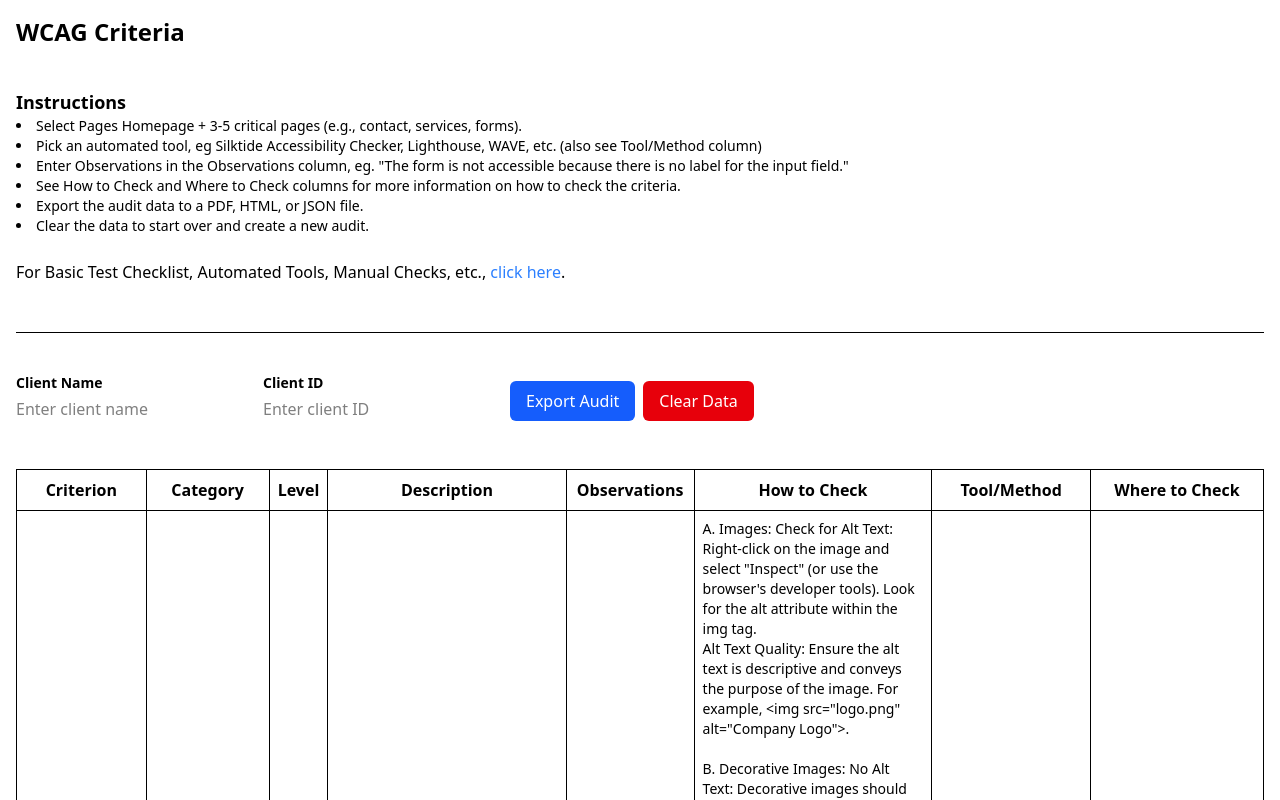
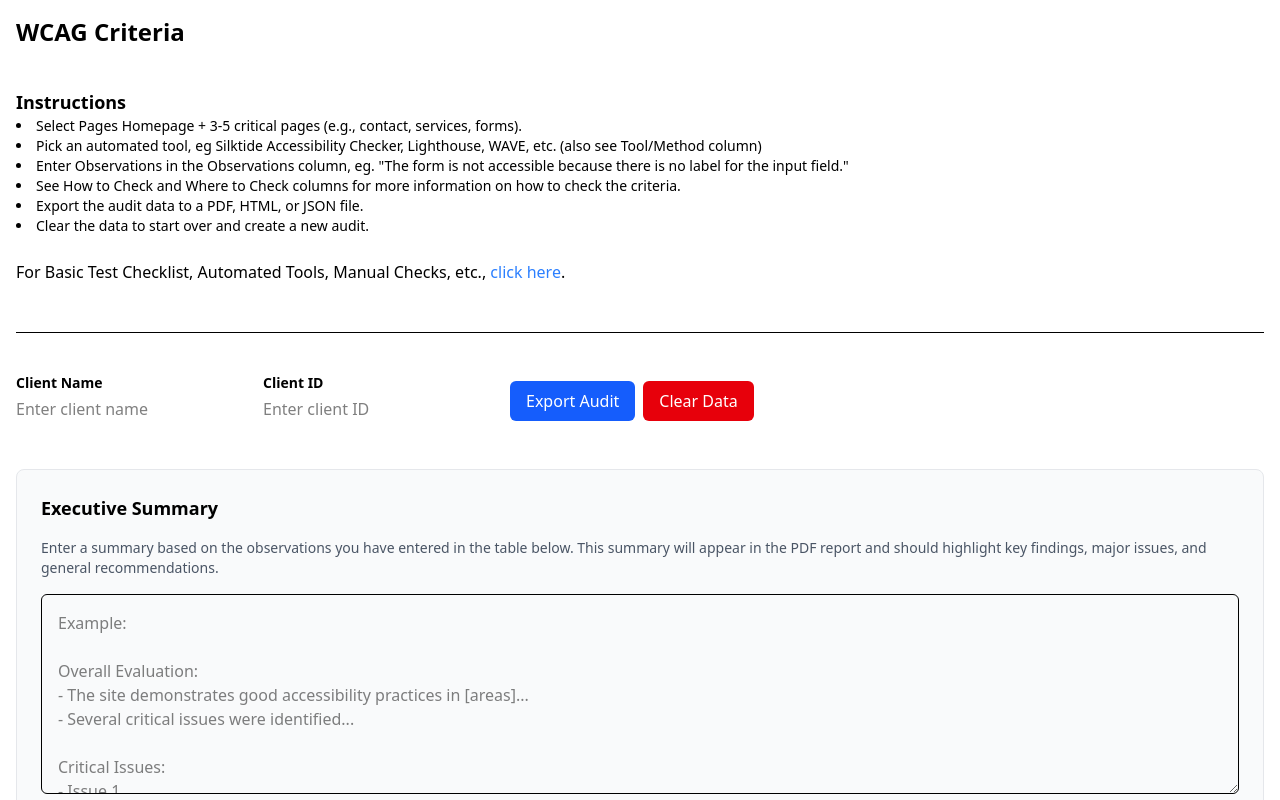
Before and after one commit to hanna-fmw/wcag-compliance-tracker, a Next.js app: page / in a window 1280 px wide. Shown: the top 800 px of the page. Built offline with nearby package versions, Linux system fonts and the light colour scheme.

Commit message:
Add executive summary feature to WCAGCriteriaPage and integrate it into ReportPreview for enhanced reporting. Updated localStorage handling to include executive summary data.

```diff
--- a/app/components/ReportPreview.js
+++ b/app/components/ReportPreview.js
@@ -129,10 +129,8 @@ export default function ReportPreview({ auditData, onClose }) {
 					<section className='mb-8'>
 						<h2 className='text-xl font-semibold mb-4'>Executive Summary</h2>
 						<div className='space-y-4'>
-							<p>Overall evaluation, including what is good.</p>
-							<p>Any Critical Issues.</p>
-							<p>Moderate Issues.</p>
-							<p>Minor Issues.</p>
+							<p>{auditData.executiveSummary}</p>
+
 							<p>More details on these findings can be found below.</p>
 						</div>
 					</section>
--- a/app/page.js
+++ b/app/page.js
@@ -654,16 +654,19 @@ export default function WCAGCriteriaPage() {
 	const [dateCreated, setDateCreated] = useState(new Date().toISOString())
 	const [showPreview, setShowPreview] = useState(false)
 	const [previewData, setPreviewData] = useState(null)
+	const [executiveSummary, setExecutiveSummary] = useState('')
 
 	// Load saved data from localStorage on component mount
 	useEffect(() => {
 		const savedData = localStorage.getItem('wcagAuditData')
 		if (savedData) {
-			const { clientName, clientId, observations, dateCreated } = JSON.parse(savedData)
+			const { clientName, clientId, observations, dateCreated, executiveSummary } =
+				JSON.parse(savedData)
 			setClientName(clientName || '')
 			setClientId(clientId || '')
 			setObservations(observations || {})
 			setDateCreated(dateCreated || new Date().toISOString())
+			setExecutiveSummary(executiveSummary || '')
 		}
 	}, [])
 
@@ -674,9 +677,10 @@ export default function WCAGCriteriaPage() {
 			clientId,
 			observations,
 			dateCreated,
+			executiveSummary,
 		}
 		localStorage.setItem('wcagAuditData', JSON.stringify(auditData))
-	}, [clientName, clientId, observations, dateCreated])
+	}, [clientName, clientId, observations, dateCreated, executiveSummary])
 
 	const handleObservationChange = (criterion, value) => {
 		setObservations((prev) => ({
@@ -703,6 +707,7 @@ export default function WCAGCriteriaPage() {
 			clientId,
 			observations: observationsWithDetails,
 			dateCreated,
+			executiveSummary,
 		}
 
 		setPreviewData(auditData)
@@ -786,6 +791,36 @@ export default function WCAGCriteriaPage() {
 					</div>
 				</div>
 			</div>
+			<div className='mb-8 bg-gray-50 p-6 rounded-lg border border-gray-200'>
+				<h2 className='text-lg font-bold mb-4'>Executive Summary</h2>
+				<p className='text-sm text-gray-600 mb-4'>
+					Enter a summary based on the observations you have entered in the table below. This
+					summary will appear in the PDF report and should highlight key findings, major issues, and
+					general recommendations.
+				</p>
+				<textarea
+					value={executiveSummary}
+					onChange={(e) => setExecutiveSummary(e.target.value)}
+					className='w-full p-4 border rounded-md focus:ring-blue-500 focus:border-blue-500 min-h-[200px]'
+					placeholder='Example:
+
+Overall Evaluation:
+- The site demonstrates good accessibility practices in [areas]...
+- Several critical issues were identified...
+
+Critical Issues:
+- Issue 1...
+- Issue 2...
+
+Moderate Issues:
+- Issue 1...
+- Issue 2...
+
+Minor Issues:
+- Issue 1...
+- Issue 2...'
+				/>
+			</div>
 			<div className='overflow-x-auto'>
 				<table className='min-w-full bg-white border border-gray-300 text-black'>
 					<thead>
```
